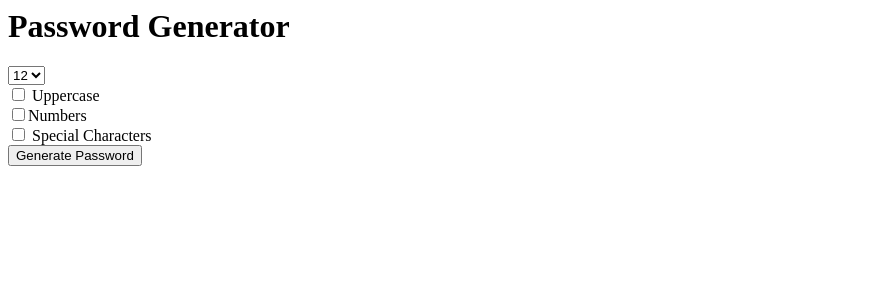
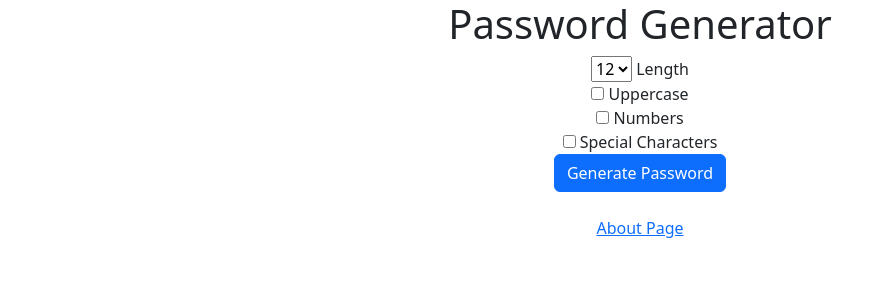
Before and after one commit to Sean-Potts/PasswordGen, a Django app: page / in a window 1280 px wide. Shown: the top 300 px of the page, without its empty margins (0-886 px from the left). Run offline with Django 4.2, Linux system fonts and the light colour scheme.

Commit message:
added password generating features. Added about page to talk about the project. Introducted basic bootstraps to project to make the visuals more appealing.

```diff
--- /dev/null
+++ b/generator/templates/generator/about.html
@@ -0,0 +1,6 @@
+<h1> About this project </h1>
+
+<p1> This is a password generator created by Sean Potts. The goal of this project was to created a simple random password generator using python and django </p1>
+<br>
+<br>
+<a href="{% url 'home' %}">Password Generator</a>
--- a/generator/templates/generator/home.html
+++ b/generator/templates/generator/home.html
@@ -1,3 +1,7 @@
+<link href="https://cdn.jsdelivr.net/npm/bootstrap@5.3.0-alpha3/dist/css/bootstrap.min.css" rel="stylesheet" integrity="sha384-KK94CHFLLe+nY2dmCWGMq91rCGa5gtU4mk92HdvYe+M/SXH301p5ILy+dN9+nJOZ" crossorigin="anonymous">
+
+<div class = "container text-center">
+
 <h1> Password Generator </h1>
 
 
@@ -14,16 +18,20 @@
         <option value = "13">13</option>
         <option value = "14">14</option>
         <option value = "15">15</option>
-    </select>
+    </select> Length
 
     <br>
     <input type = "checkbox" name = "uppercase"/> Uppercase
     <br>
-    <input type = "checkbox" name = "numbers"/>Numbers
+    <input type = "checkbox" name = "numbers"/> Numbers
     <br>
     <input type = "checkbox" name = "specialchar"/> Special Characters
     <br>
 
-    <input type = "submit" value = "Generate Password">
+    <input type = "submit" value = "Generate Password" class="btn btn-primary">
+
+    <br> <br>
+    <a href="{% url 'about' %}">About Page</a>
 
 </form>
+</div>
--- a/generator/views.py
+++ b/generator/views.py
@@ -1,5 +1,6 @@
 from django.shortcuts import render
 from django.http import HttpResponse
+import random
 
 # Create your views here.
 
@@ -10,4 +11,25 @@
 
     thepassword = 'testing'
 
+    characters = list('abcdefghijklmnopqrstuvwxyz')
+
+    if request.GET.get('uppercase'):
+        characters.extend('ABCDEFGHIJKLMNOPQRSTUVWXYZ')
+
+    if request.GET.get('specialchar'):
+        characters.extend('!"#$%&\'()*+,-./:;<=>?@[\]^_`{|}~')
+
+    if request.GET.get('numbers'):
+        characters.extend('0123456789')
+
+    length = int(request.GET.get('length', 12)) #Default 12
+
+    thepassword = ''
+
+    for x in range(length):
+        thepassword += random.choice(characters)
+
     return render(request, 'generator/password.html', {'password':thepassword})
+
+def about(request):
+    return render(request, 'generator/about.html')
--- a/password_gnerator/urls.py
+++ b/password_gnerator/urls.py
@@ -21,7 +21,7 @@
 
 urlpatterns = [
 
-    path('', views.home),
+    path('', views.home, name ='home'),
     path ('genpassword/', views.password, name='password'),
-
+    path ('aboutme/', views.about, name='about'),
 ]
```
Also changed, not shown: generator/templates/generator/password.html (+6 -1 lines).
